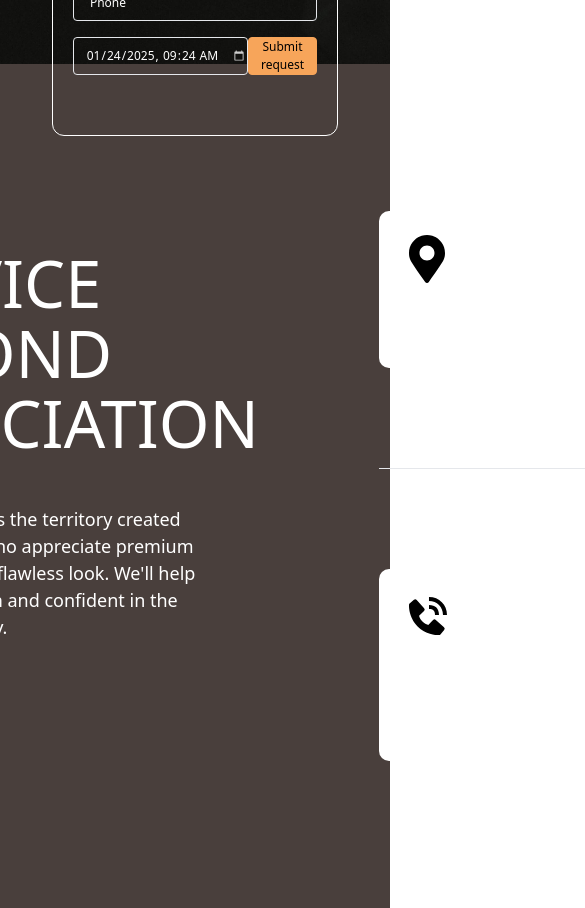
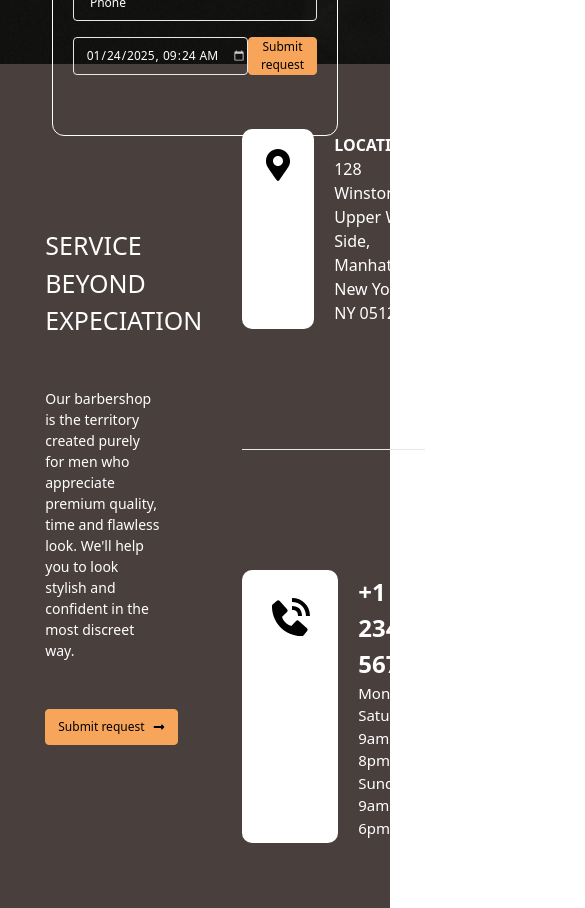
Before and after one commit to robertgarofalo/barbershop, a Next.js app: page / in a window 390 px wide. Shown: the part 780-1688 px from the top of the page, 585 px wide, since content can reach past the window. Built offline with nearby package versions, Linux system fonts and the light colour scheme.

Commit message:
responsiveness  first and second columns in location section

```diff
--- a/app/components/sections/Location.jsx
+++ b/app/components/sections/Location.jsx
@@ -11,9 +11,9 @@ const Location = () => {
 
             {/* COL 1 */}
 
-            <div className="flex flex-col items-start px-20 gap-12">
-                <h1 className="uppercase text-[65px] text-white leading-[70px]">Service beyond expeciation</h1>
-                <p className="text-white text-[18px] pr-10">Our barbershop is the territory created purely for men who appreciate premium quality, time and flawless look. We'll help you to look stylish and confident in the most discreet way.</p>
+            <div className="flex flex-col items-start pl-20 xxl:px-20 gap-12">
+                <h1 className="uppercase text-[25px] xl:text-[55px] xxl:text-[65px] text-white xl:leading-[70px]">Service beyond expeciation</h1>
+                <p className="text-white text-[14px] lg:text-[18px] pr-10">Our barbershop is the territory created purely for men who appreciate premium quality, time and flawless look. We'll help you to look stylish and confident in the most discreet way.</p>
                 <button className=' flex flex-row items-center text-[12px] text-black border-[1px] border-accent bg-accent rounded px-3 py-2'>
                     Submit request <span className="ml-2"><FaLongArrowAltRight /></span>
                 </button>
@@ -21,24 +21,24 @@ const Location = () => {
             </div>
 
             {/* COL 2 */}
-            <div>
+            <div className="flex flex-row items-center justify-center">
                 <Image className='rounded-[30px]' src='/assets/map.png' width={400} height={600} alt='manhatten map' />
             </div>
 
             {/* COL 3 */}
-            <div className="flex flex-col items-start gap-5">
+            <div className="flex flex-col items-start gap-10 ">
 
                 {/* location */}
                 <div className="flex flex-row items-between justify-center gap-x-5">
                     {/* icons */}
-                    <div className="bg-white p-6 rounded-[10px]">
-                        <FaMapMarkerAlt size={48} />
+                    <div className="bg-white p-5 rounded-[10px]">
+                        <FaMapMarkerAlt className="w-[32px] h-[32px] xxl:w-[48px] xxl:h-[48px]" />
                     </div>
 
                     {/* details */}
                     <div className="flex flex-col justify-between py-1">
-                        <h1 className="text-[24px] text-white font-bold uppercase">Location</h1>
-                        <div className="text-[15px] text-white">
+                        <h1 className="xl:text-[24px] text-white font-bold uppercase">Location</h1>
+                        <div className="xl:text-[15px] text-white">
                             <p>128 Winston st, Upper West Side, Manhattan</p>
                             <p>New York, NY 05120</p>
                         </div>
--- a/tailwind.config.mjs
+++ b/tailwind.config.mjs
@@ -11,7 +11,8 @@ export default {
   		sm: '640px',
   		md: '768px',
   		lg: '1060px',
-  		xl: '1250px'
+  		xl: '1250px',
+		xxl: '1550px'
   	},
   	extend: {
   		colors: {
```
